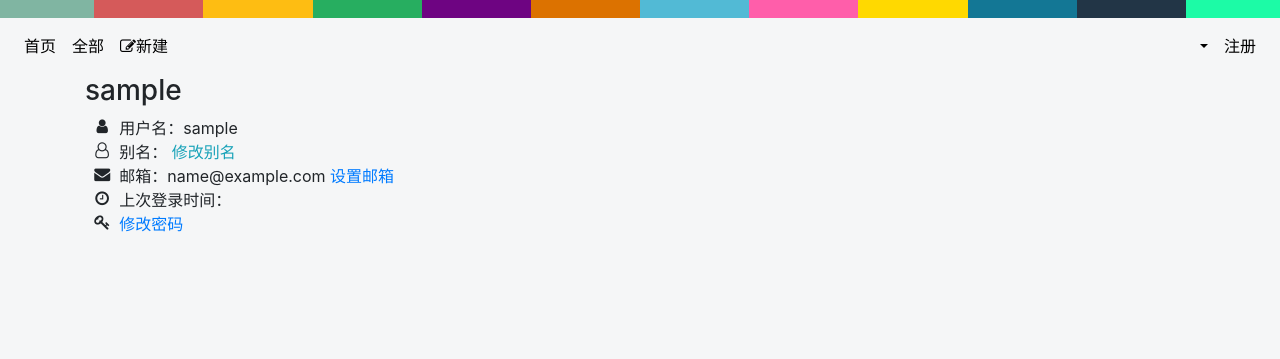
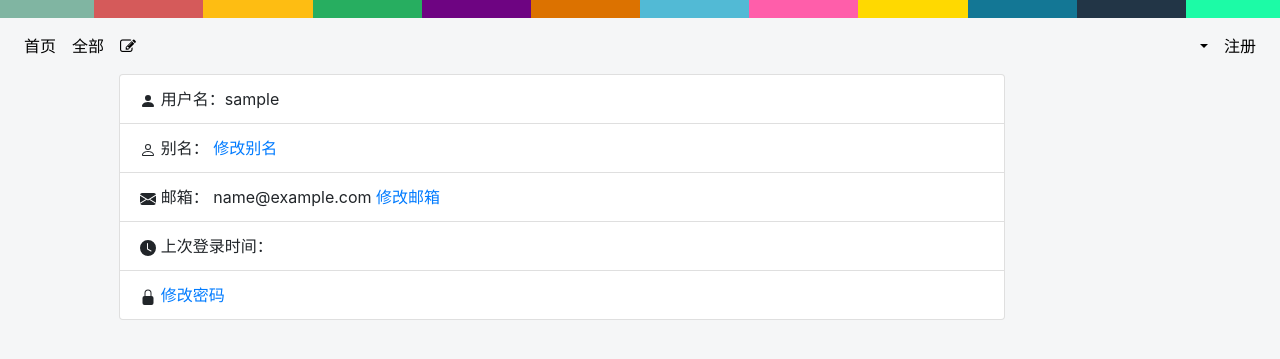
Before and after one commit to qiubinbin/SUMS, a Django app: page /user/user_info/ in a window 1280 px wide. Shown: the top 359 px of the page. Run offline with Django 3.2, Linux system fonts and the light colour scheme; the visitor is signed in with stand-in values (Sample User, id 1); parts of the project's set-up code (start-up, migrations or seed data) failed here and were passed over; some libraries are stand-ins or nearby versions.

Commit message:
2020年6月15日 00:29:35 完善邮箱修改

```diff
--- a/templates/base.html
+++ b/templates/base.html
@@ -31,7 +31,7 @@
 </div>
 
 <nav class="navbar navbar-expand-lg">
-    <ul class="navbar-nav mr-auto  mt-lg-0">
+    <ul class="navbar-nav mr-auto  mt-lg-0 ">
         <li class="nav-item">
             <a class="nav-link" href="{% url 'home' %}">首页</a>
         </li>
@@ -40,7 +40,7 @@
         </li>
         <li class="nav-item">
             {% if user.is_authenticated %}
-            <a class="nav-link" href="{% url 'new_note' %}"><i class="fa fa-pencil-square-o"></i>新建</a>
+            <a class="nav-link" href="{% url 'new_note' %}"><i class="fa fa-pencil-square-o"  data-toggle="tooltip" data-placement="right" title="新建"></i></a>
             {% else %}
             {% endif %}
         </li>
@@ -50,10 +50,16 @@
             <li class="nav-item dropdown" >
                 <a class="nav-link dropdown-toggle" href="#" id="navbarDropdown" role="button" data-toggle="dropdown" aria-haspopup="true" aria-expanded="false">{{ user.alias }}</a>
                 <div class="dropdown-menu" aria-labelledby="navbarDropdown" style="min-width:100%">
-                  <a class="dropdown-item" href="{% url 'logout' %}?from={{ request.get_full_path }}">退出</a>
+                  <a class="dropdown-item" href="{% url 'logout' %}?from={{ request.get_full_path }}"><svg class="bi bi-power" width="1em" height="1em" viewBox="0 0 16 16" fill="currentColor" xmlns="http://www.w3.org/2000/svg">
+  <path fill-rule="evenodd" d="M5.578 4.437a5 5 0 1 0 4.922.044l.5-.866a6 6 0 1 1-5.908-.053l.486.875z"/>
+  <path fill-rule="evenodd" d="M7.5 8V1h1v7h-1z"/>
+</svg> 退出</a>
 <!--                  <a class="dropdown-item" href="#">预留</a>-->
                   <div class="dropdown-divider"></div>
-                  <a class="dropdown-item" href="{% url 'user_info' %}">设置</a>
+                  <a class="dropdown-item" href="{% url 'user_info' %}"><svg class="bi bi-gear" width="1em" height="1em" viewBox="0 0 16 16" fill="currentColor" xmlns="http://www.w3.org/2000/svg">
+  <path fill-rule="evenodd" d="M8.837 1.626c-.246-.835-1.428-.835-1.674 0l-.094.319A1.873 1.873 0 0 1 4.377 3.06l-.292-.16c-.764-.415-1.6.42-1.184 1.185l.159.292a1.873 1.873 0 0 1-1.115 2.692l-.319.094c-.835.246-.835 1.428 0 1.674l.319.094a1.873 1.873 0 0 1 1.115 2.693l-.16.291c-.415.764.42 1.6 1.185 1.184l.292-.159a1.873 1.873 0 0 1 2.692 1.116l.094.318c.246.835 1.428.835 1.674 0l.094-.319a1.873 1.873 0 0 1 2.693-1.115l.291.16c.764.415 1.6-.42 1.184-1.185l-.159-.291a1.873 1.873 0 0 1 1.116-2.693l.318-.094c.835-.246.835-1.428 0-1.674l-.319-.094a1.873 1.873 0 0 1-1.115-2.692l.16-.292c.415-.764-.42-1.6-1.185-1.184l-.291.159A1.873 1.873 0 0 1 8.93 1.945l-.094-.319zm-2.633-.283c.527-1.79 3.065-1.79 3.592 0l.094.319a.873.873 0 0 0 1.255.52l.292-.16c1.64-.892 3.434.901 2.54 2.541l-.159.292a.873.873 0 0 0 .52 1.255l.319.094c1.79.527 1.79 3.065 0 3.592l-.319.094a.873.873 0 0 0-.52 1.255l.16.292c.893 1.64-.902 3.434-2.541 2.54l-.292-.159a.873.873 0 0 0-1.255.52l-.094.319c-.527 1.79-3.065 1.79-3.592 0l-.094-.319a.873.873 0 0 0-1.255-.52l-.292.16c-1.64.893-3.433-.902-2.54-2.541l.159-.292a.873.873 0 0 0-.52-1.255l-.319-.094c-1.79-.527-1.79-3.065 0-3.592l.319-.094a.873.873 0 0 0 .52-1.255l-.16-.292c-.892-1.64.902-3.433 2.541-2.54l.292.159a.873.873 0 0 0 1.255-.52l.094-.319z"/>
+  <path fill-rule="evenodd" d="M8 5.754a2.246 2.246 0 1 0 0 4.492 2.246 2.246 0 0 0 0-4.492zM4.754 8a3.246 3.246 0 1 1 6.492 0 3.246 3.246 0 0 1-6.492 0z"/>
+</svg> 设置</a>
                 </div>
             </li>
         {% else %}
--- a/user/templates/user_info.html
+++ b/user/templates/user_info.html
@@ -7,11 +7,14 @@
 		<div class="row">
 			<div class="col-xl-10 col-xl-offset-1">
 				{% if user.is_authenticated %}
-					<h3>{{ user.username }}</h3>
-					<ul class="fa-ul">
-						<li><i class="fa-li fa fa-user"></i>用户名：{{ user.username }}</li>
-						<li><i class="fa-li fa fa-user-o"></i>别名：{{ user.alias }}
-							<a  href="{% url 'change_alias' %}.?from={{ request.get_full_path }}" class="text-info">
+					<ul class="fa-ul list-group">
+						<li class="list-group-item" ><svg class="bi bi-person-fill" width="1em" height="1em" viewBox="0 0 16 16" fill="currentColor" xmlns="http://www.w3.org/2000/svg">
+  <path fill-rule="evenodd" d="M3 14s-1 0-1-1 1-4 6-4 6 3 6 4-1 1-1 1H3zm5-6a3 3 0 1 0 0-6 3 3 0 0 0 0 6z"/>
+</svg> 用户名：{{ user.username }}</li>
+						<li class="list-group-item"><svg class="bi bi-person" width="1em" height="1em" viewBox="0 0 16 16" fill="currentColor" xmlns="http://www.w3.org/2000/svg">
+  <path fill-rule="evenodd" d="M13 14s1 0 1-1-1-4-6-4-6 3-6 4 1 1 1 1h10zm-9.995-.944v-.002.002zM3.022 13h9.956a.274.274 0 0 0 .014-.002l.008-.002c-.001-.246-.154-.986-.832-1.664C11.516 10.68 10.289 10 8 10c-2.29 0-3.516.68-4.168 1.332-.678.678-.83 1.418-.832 1.664a1.05 1.05 0 0 0 .022.004zm9.974.056v-.002.002zM8 7a2 2 0 1 0 0-4 2 2 0 0 0 0 4zm3-2a3 3 0 1 1-6 0 3 3 0 0 1 6 0z"/>
+</svg> 别名：{{ user.alias }}
+							<a  href="{% url 'change_alias' %}.?from={{ request.get_full_path }}">
 								{% if user.alias %}
 									设置别名
 								{% else %}
@@ -19,10 +22,22 @@
 								{% endif %}
 							</a>
 						</li>
-						<li><i class="fa-li fa fa-envelope"></i>邮箱：{% if user.email %}{{ user.email }}{% else %}未设置邮箱{% endif %}
-							<a href="#">设置邮箱</a></li>
-						<li><i class="fa-li fa fa-clock-o"></i>上次登录时间：{{ user.last_login|date:"Y-m-d H:i:s" }}</li>
-						<li><i class="fa-li fa fa-key"></i><a href="#">修改密码</a></li>
+						<li class="list-group-item"><svg class="bi bi-envelope-fill" width="1em" height="1em" viewBox="0 0 16 16" fill="currentColor" xmlns="http://www.w3.org/2000/svg">
+  <path fill-rule="evenodd" d="M.05 3.555A2 2 0 0 1 2 2h12a2 2 0 0 1 1.95 1.555L8 8.414.05 3.555zM0 4.697v7.104l5.803-3.558L0 4.697zM6.761 8.83l-6.57 4.027A2 2 0 0 0 2 14h12a2 2 0 0 0 1.808-1.144l-6.57-4.027L8 9.586l-1.239-.757zm3.436-.586L16 11.801V4.697l-5.803 3.546z"/>
+</svg> 邮箱：
+							{% if user.email %}
+								{{ user.email }} <a href="{% url 'change_email' %}.?from={{ request.get_full_path }}">修改邮箱</a>
+							{% else %}
+								{{ user.email }} <a href="{% url 'change_email' %}.?from={{ request.get_full_path }}">设置邮箱</a>
+							{% endif %}
+						</li>
+						<li class="list-group-item"><svg class="bi bi-clock-fill" width="1em" height="1em" viewBox="0 0 16 16" fill="currentColor" xmlns="http://www.w3.org/2000/svg">
+  <path fill-rule="evenodd" d="M16 8A8 8 0 1 1 0 8a8 8 0 0 1 16 0zM8 3.5a.5.5 0 0 0-1 0V9a.5.5 0 0 0 .252.434l3.5 2a.5.5 0 0 0 .496-.868L8 8.71V3.5z"/>
+</svg> 上次登录时间：{{ user.last_login|date:"Y-m-d H:i:s" }}</li>
+						<li class="list-group-item"><svg class="bi bi-lock-fill" width="1em" height="1em" viewBox="0 0 16 16" fill="currentColor" xmlns="http://www.w3.org/2000/svg">
+  <rect width="11" height="9" x="2.5" y="7" rx="2"/>
+  <path fill-rule="evenodd" d="M4.5 4a3.5 3.5 0 1 1 7 0v3h-1V4a2.5 2.5 0 0 0-5 0v3h-1V4z"/>
+</svg><a href="#"> 修改密码</a></li>
 					</ul>
 				{% else %}
 					<span>未登录，跳转到页面...</span>
--- a/user/urls.py
+++ b/user/urls.py
@@ -8,4 +8,5 @@ urlpatterns = [
 	re_path('register/', views.register, name='register'),
 	re_path('user_info/', views.user_info, name='user_info'),
 	re_path('change_alias/', views.change_alias, name='change_alias'),
+	re_path('change_email/', views.change_email, name='change_email'),
 ]
--- a/user/views.py
+++ b/user/views.py
@@ -3,7 +3,7 @@ from django.contrib.auth import get_user_model
 from django.shortcuts import render, redirect
 from django.urls import reverse
 
-from .forms import LoginForm, RegForm, ChangAlias
+from .forms import LoginForm, RegForm, ChangAlias, ChangEmail
 
 User = get_user_model()
 
@@ -83,3 +83,21 @@ def change_alias(request):
 	context['form'] = form
 	context['return_back_url'] = redirect_to
 	return render(request, 'change_alias.html', context)
+
+
+def change_email(request):
+	redirect_to = request.GET.get('from', reverse('home'))
+	if request.method == 'POST':
+		form = ChangEmail(request.POST, user=request.user)
+		if form.is_valid():
+			alias_new = form.cleaned_data['email_new']
+			user, _ = User.objects.get_or_create(username=request.user)
+			user.email = alias_new
+			user.save()
+			return redirect(redirect_to)
+	else:
+		form = ChangEmail()
+	context = {}
+	context['form'] = form
+	context['return_back_url'] = redirect_to
+	return render(request, 'change_email.html', context)
```
Also changed, not shown: user/forms.py (+26 -0 lines), user/templates/change_email.html (added, +42 -0 lines).
